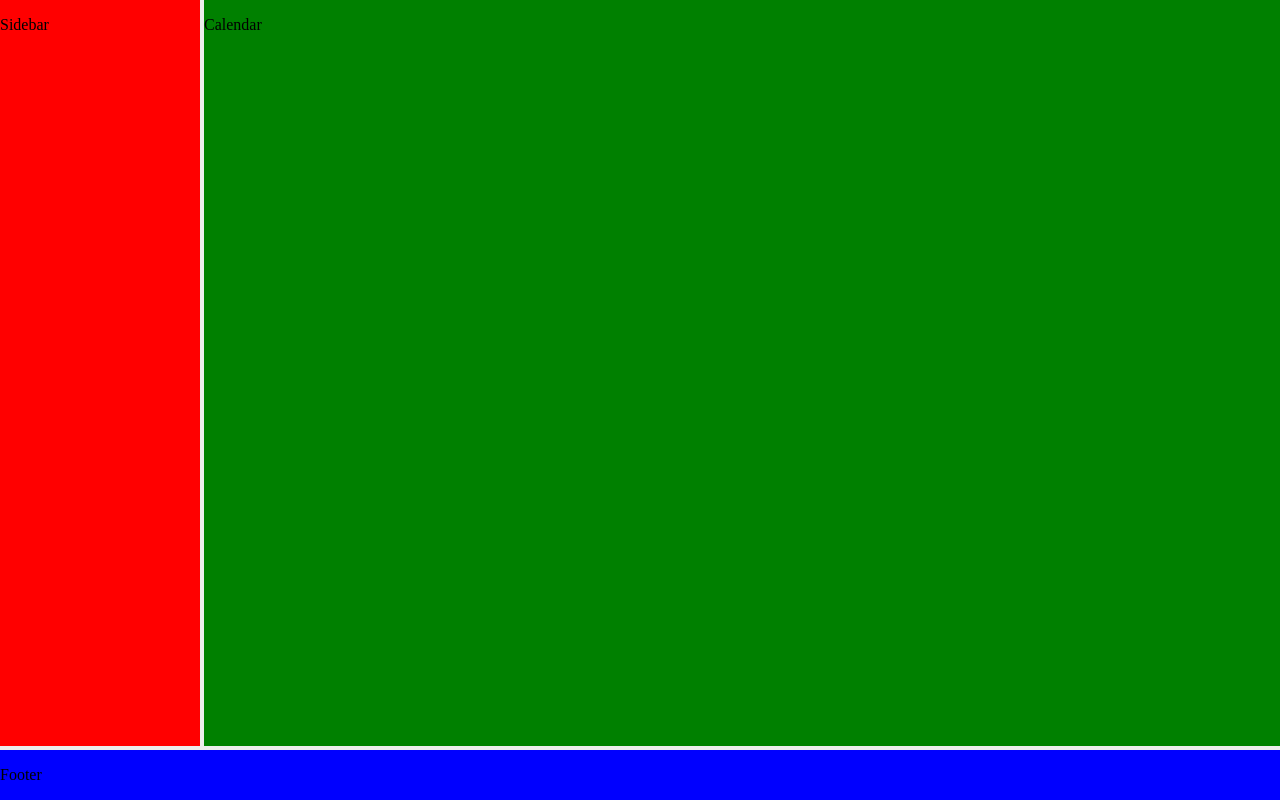
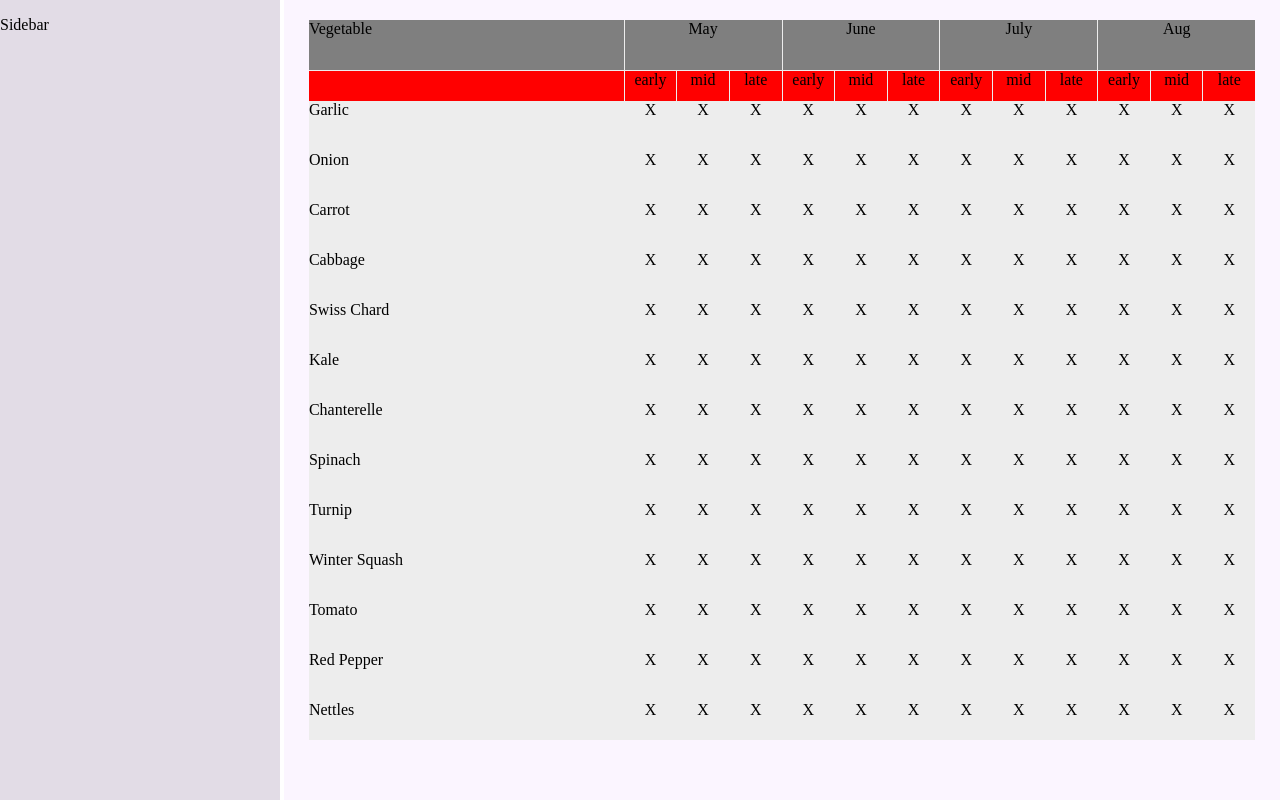
Before and after one commit to ddluc/harvest-calendar, a React (Create React App) app in the folder ui/: page / in a window 1280 px wide. Built offline with nearby package versions, Linux system fonts and the light colour scheme.

Commit message:
Setup basic calendar grid

```diff
--- a/ui/src/components/App.js
+++ b/ui/src/components/App.js
@@ -1,16 +1,16 @@
 import React from 'react';
-import '../styles/App.css'
-
 import Calendar from './Calendar.js';
 import Sidebar from './Sidebar.js';
-import Footer from './Footer.js';
+
+import '../styles/App.css'
 
 function App() {
   return (
     <div className="app">
       <Sidebar />
-      <Calendar />
-      <Footer />
+      <div className="main">
+        <Calendar />
+      </div>
     </div>
   );
 }
--- a/ui/src/components/Calendar.js
+++ b/ui/src/components/Calendar.js
@@ -1,9 +1,28 @@
 import React from 'react';
+import CalendarHeader from './CalendarHeader';
+import CalendarRow from './CalendarRow';
+
+import '../styles/Calendar.css'
 
 function Calendar() {
   return (
     <div className="calendar">
-        <p>Calendar</p>
+      <CalendarHeader />
+      <div className="calendar-body">
+        <CalendarRow name="Garlic" />
+        <CalendarRow name="Onion" />
+        <CalendarRow name="Carrot" />
+        <CalendarRow name="Cabbage" />
+        <CalendarRow name="Swiss Chard" />
+        <CalendarRow name="Kale" />
+        <CalendarRow name="Chanterelle" />
+        <CalendarRow name="Spinach" />
+        <CalendarRow name="Turnip"/>
+        <CalendarRow name="Winter Squash"/>
+        <CalendarRow name="Tomato"/>
+        <CalendarRow name="Red Pepper"/>
+        <CalendarRow name="Nettles" />
+      </div>
     </div>
   );
 }
--- /dev/null
+++ b/ui/src/components/CalendarHeader.js
@@ -0,0 +1,34 @@
+import React from 'react';
+
+import '../styles/CalendarHeader.css'
+
+function CalendarHeader() {
+  return (
+    <div className="calendar-header">
+
+      { /** Main Header **/ }
+      <div className="header-cell cell-1">Vegetable</div>
+      <div className="header-cell cell-2">May</div>
+      <div className="header-cell cell-3">June</div>
+      <div className="header-cell cell-4">July</div>
+      <div className="header-cell cell-5">Aug</div>
+
+      { /** Sub Header **/ }
+      <div className="sub-header-cell cell-1"></div>
+      <div className="sub-header-cell cell-2">early</div>
+      <div className="sub-header-cell cell-3">mid</div>
+      <div className="sub-header-cell cell-4">late</div>
+      <div className="sub-header-cell cell-5">early</div>
+      <div className="sub-header-cell cell-6">mid</div>
+      <div className="sub-header-cell cell-7">late</div>
+      <div className="sub-header-cell cell-8">early</div>
+      <div className="sub-header-cell cell-9">mid</div>
+      <div className="sub-header-cell cell-10">late</div>
+      <div className="sub-header-cell cell-11">early</div>
+      <div className="sub-header-cell cell-12">mid</div>
+      <div className="sub-header-cell cell-13">late</div>
+    </div>
+  );
+}
+
+export default CalendarHeader;
--- /dev/null
+++ b/ui/src/components/CalendarRow.js
@@ -0,0 +1,26 @@
+import React from 'react';
+
+import '../styles/CalendarRow.css'
+
+function CalendarRow({name}) {
+  console.log(name)
+  return (
+    <div className="calendar-row">
+      <div className="calendar-cell cell-1">{name}</div>
+      <div className="calendar-cell cell-2">X</div>
+      <div className="calendar-cell cell-3">X</div>
+      <div className="calendar-cell cell-4">X</div>
+      <div className="calendar-cell cell-5">X</div>
+      <div className="calendar-cell cell-6">X</div>
+      <div className="calendar-cell cell-7">X</div>
+      <div className="calendar-cell cell-8">X</div>
+      <div className="calendar-cell cell-9">X</div>
+      <div className="calendar-cell cell-10">X</div>
+      <div className="calendar-cell cell-11">X</div>
+      <div className="calendar-cell cell-12">X</div>
+      <div className="calendar-cell cell-13">X</div>
+    </div>
+  );
+}
+
+export default CalendarRow;
--- a/ui/src/components/Footer.js
+++ /dev/null
@@ -1,11 +0,0 @@
-import React from 'react';
-
-function Footer() {
-  return (
-    <div className="footer">
-        <p>Footer</p>
-    </div>
-  );
-}
-
-export default Footer;
--- a/ui/src/styles/App.css
+++ b/ui/src/styles/App.css
@@ -1,3 +1,14 @@
+/**
+ *COLOR THEME
+  white: #FBF5FF
+  grey-1: #BDB9C0
+  grey-2: #E2DCE6
+  grey-3: #7D7A80
+  black: #3F3D40
+**/
+
+
+
 body {
   margin: 0px;
   padding: 0px;
@@ -7,32 +18,22 @@ body {
   display: grid;
   width: 100vw;
   height: 100vh;
+  overflow: hidden;
   grid-gap: 4px;
-  grid-template-columns: 200px 1fr;
-  grid-template-rows: 1fr 50px;
-  background-color: #ededed;
+  grid-template-columns: 280px 1fr;
+  background-color: #FFF;
 }
 
 .app .sidebar {
   grid-column-start: 1;
   grid-column-end: 2;
-  grid-row-start: 1;
-  grid-row-end: 2;
-  background-color: red;
+  height: 100%;
+  background-color: #E2DCE6;
 }
 
-.app .calendar {
+.app .main {
   grid-column-start: 2;
   grid-column-end: 3;
-  grid-row-start: 1;
-  grid-row-end: 2;
-  background-color: green;
+  height: 100%;
+  background-color: #FBF5FF;
 }
-
-.app .footer {
-  grid-column-start: 1;
-  grid-column-end: 3;
-  grid-row-start: 2;
-  grid-row-end: 3;
-  background-color: blue;
-}
--- /dev/null
+++ b/ui/src/styles/Calendar.css
@@ -0,0 +1,12 @@
+.calendar {
+  width: 95%;
+  height: 90%;
+  margin: 2% auto 2% auto;
+  overflow: hidden;
+  background-color: #ededed;
+}
+
+.calendar-body {
+  height: 100%;
+  overflow: scroll;
+}
--- /dev/null
+++ b/ui/src/styles/CalendarHeader.css
@@ -0,0 +1,61 @@
+.calendar-header {
+  display: grid;
+  grid-gap: 1px;
+  grid-template-columns: repeat(18, 1fr);
+  grid-template-rows: 50px 30px;
+}
+
+.calendar .header-cell {
+  background-color: #7F7F7F;
+}
+
+.header-cell.cell-1 {
+  grid-column-start: 1;
+  grid-column-end: 7;
+  grid-row-start: 1;
+  grid-row-end: 2;
+}
+
+.header-cell.cell-2 {
+  grid-column-start: 7;
+  grid-column-end: 10;
+  grid-row-start: 1;
+  grid-row-end: 2;
+  text-align: center;
+}
+
+.header-cell.cell-3 {
+  grid-column-start: 10;
+  grid-column-end: 13;
+  grid-row-start: 1;
+  grid-row-end: 2;
+  text-align: center;
+}
+
+.header-cell.cell-4 {
+  grid-column-start: 13;
+  grid-column-end: 16;
+  grid-row-start: 1;
+  grid-row-end: 2;
+  text-align: center;
+}
+
+.header-cell.cell-5 {
+  grid-column-start: 16;
+  grid-column-end: 19;
+  grid-row-start: 1;
+  grid-row-end: 2;
+  text-align: center;
+}
+
+.sub-header-cell {
+  background-color: red;
+  text-align: center;
+}
+
+.sub-header-cell.cell-1 {
+  grid-column-start: 1;
+  grid-column-end: 7;
+  grid-row-start: 2;
+  grid-row-end: 3;
+}
--- /dev/null
+++ b/ui/src/styles/CalendarRow.css
@@ -0,0 +1,16 @@
+.calendar-row {
+  display: grid;
+  grid-gap: 1px;
+  height: 50px;
+  grid-template-columns: repeat(18, 1fr);
+}
+
+.calendar-cell {
+  text-align: center;
+}
+
+.calendar-cell.cell-1 {
+  text-align: left;
+  grid-column-start: 1;
+  grid-column-end: 7;
+}
--- /dev/null
+++ b/ui/src/styles/CalendarSubHeader.css
@@ -0,0 +1,10 @@
+.sub-header-cell {
+  background-color: red;
+}
+
+.sub-header-cell.cell-1 {
+  grid-column-start: 1;
+  grid-column-end: 7;
+  grid-row-start: 2;
+  grid-row-end: 3;
+}
```
